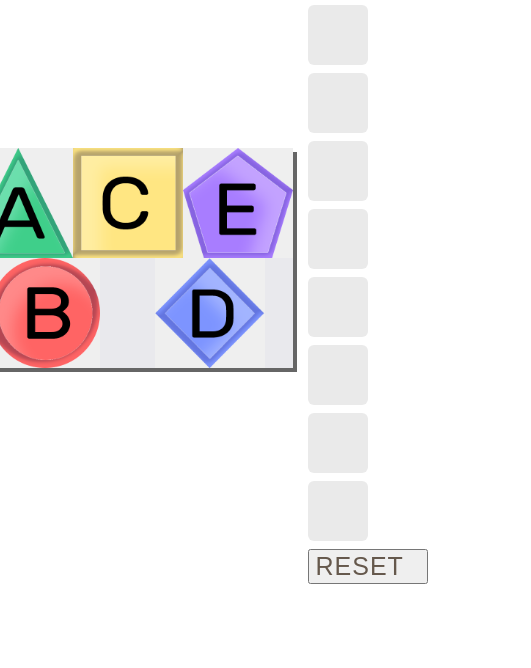
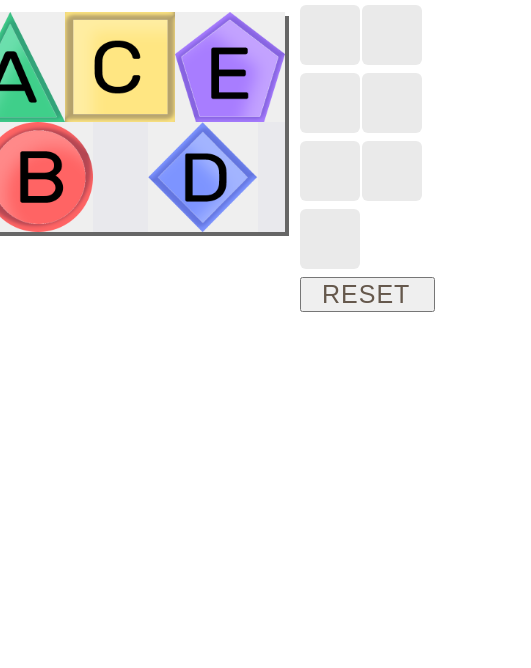
Before and after one commit to AniaKB/omega-virus, a plain HTML site: page index.html in a window 390 px wide. Shown: the part 176-844 px from the top of the page, 531 px wide, since content can reach past the window. Drawn offline with nearby package versions, Linux system fonts and the light colour scheme.

Commit message:
last hail mary for iphone button sizing text centering issue

```diff
--- a/style.css
+++ b/style.css
@@ -129,12 +129,13 @@
 
 .drop-button,
 .drop-down-button {
-  width: 120px;
+  width: 135px;
   color: #65584C;
   font-size: 25px;
   font-family: sans-serif;
   letter-spacing: 1px;
   text-align: left;
+  padding-left: 20px;
   text-transform: uppercase;
 }
 
```
